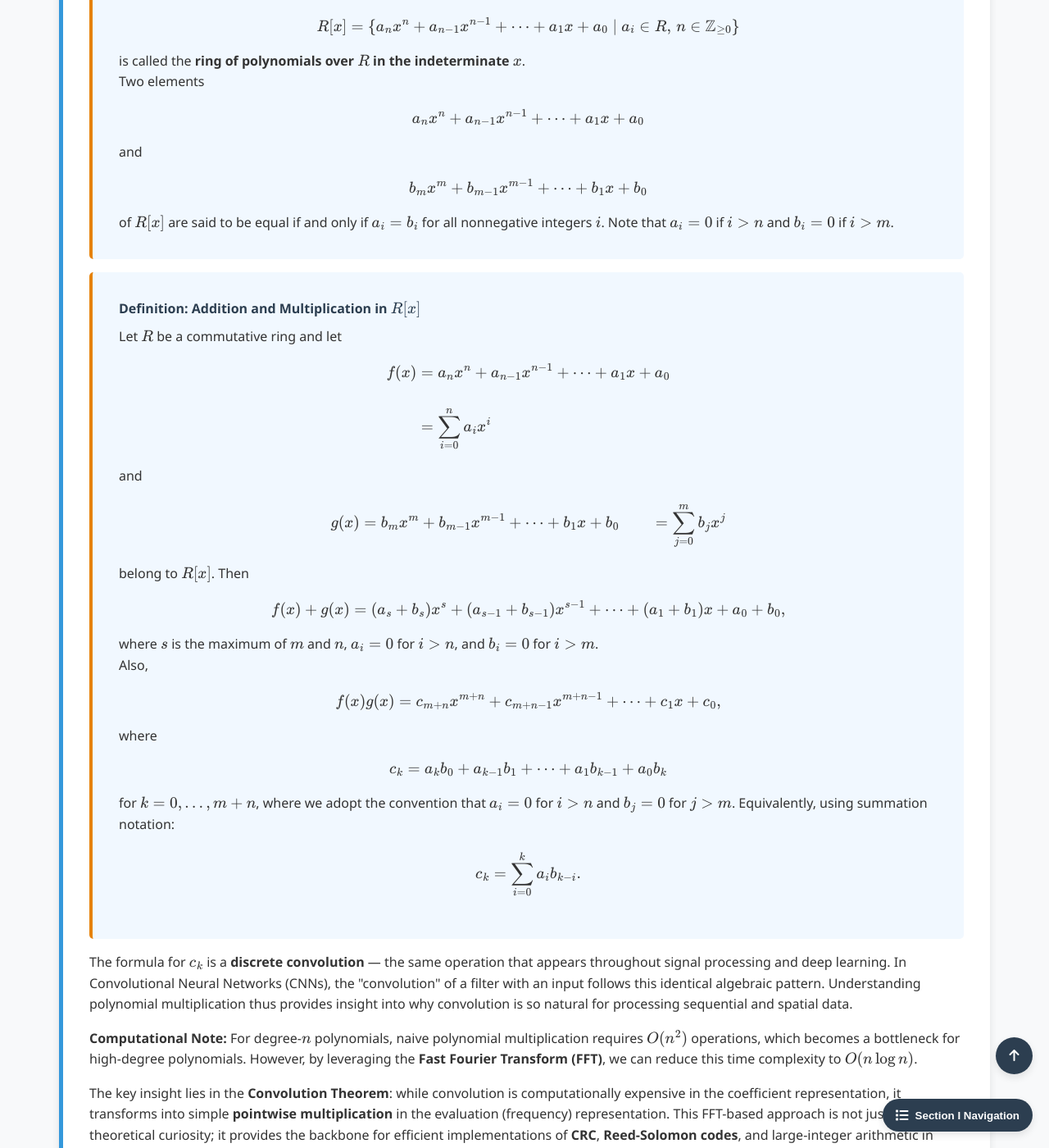
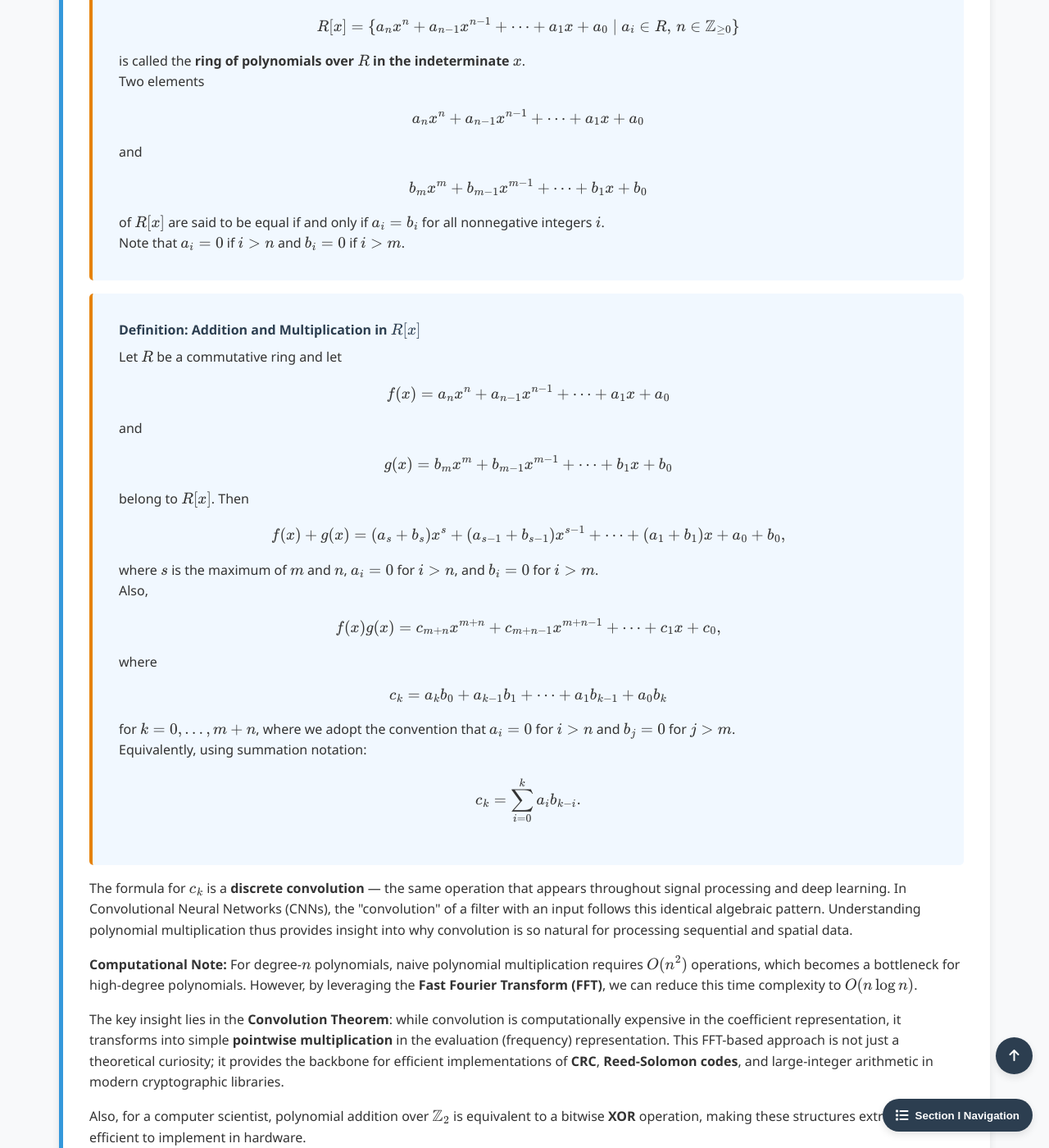
Before and after one commit to Yusukey01/yusukey01.github.io, a Jekyll site: the page built from Mathematics/Linear_algebra/polynomial_rings.html, in a window 1280 px wide and 1400 px high, scrolled down 1022 px. Shown: the whole window at 82% size. Built offline with Jekyll 4.4.1, drawn with Linux system fonts in a browser that asks for light colours.

Commit message:
added more explanations between Theoremes

```diff
--- a/Mathematics/Linear_algebra/polynomial_rings.html
+++ b/Mathematics/Linear_algebra/polynomial_rings.html
@@ -136,25 +136,20 @@ noindex: true
                     \[
                     b_m x^m + b_{m-1} x^{m-1} + \cdots + b_1 x + b_0
                     \]
-                    of \(R[x]\) are said to be equal if and only if \(a_i = b_i\) for all nonnegative integers \(i\). Note
-                    that \(a_i =0\) if \(i > n\) and \(b_i =0\) if \(i > m\).
+                    of \(R[x]\) are said to be equal if and only if \(a_i = b_i\) for all nonnegative integers \(i\).
+                    <br>
+                    Note that \(a_i =0\) if \(i > n\) and \(b_i =0\) if \(i > m\).
                 </div>
 
                 <div class="theorem">
                     <span class="theorem-title">Definition: Addition and Multiplication in \(R[x]\)</span>
                     Let \(R\) be a commutative ring and let
                     \[
-                    \begin{align*}
-                    f(x) &= a_n x^n + a_{n-1} x^{n-1} + \cdots + a_1 x + a_0  \\\\
-                         &= \sum_{i=0}^n a_i x^i
-                    \end{align*}
+                    f(x) = a_n x^n + a_{n-1} x^{n-1} + \cdots + a_1 x + a_0
                     \]
                     and
                     \[
-                    \begin{align*}
-                    g(x) &= b_m x^m + b_{m-1} x^{m-1} + \cdots + b_1 x + b_0
-                         &= \sum_{j=0}^m b_j x^j
-                    \end{align*}
+                    g(x) = b_m x^m + b_{m-1} x^{m-1} + \cdots + b_1 x + b_0
                     \]
                     belong to \(R[x]\).  Then
                     \[
@@ -171,6 +166,7 @@ noindex: true
                     c_k = a_k b_0 + a_{k-1}b_1 + \cdots + a_1 b_{k-1} + a_0 b_k
                     \]
                     for \(k = 0, \ldots , m+n\), where we adopt the convention that \(a_i = 0\) for \(i > n\) and \(b_j = 0\) for \(j > m\).
+                    <br>
                     Equivalently, using summation notation:
                     \[
                     c_k = \sum_{i=0}^k a_i b_{k-i}.
@@ -577,7 +573,7 @@ noindex: true
                     <li><strong>The S-Box:</strong> The AES <em>SubBytes</em> step (the S-Box) relies on calculating the multiplicative inverse
                         \(a^{-1}\) for any byte \(a\). This operation is mathematically defined only because we are working within a field constructed
                         from an irreducible modulus.</li>
-                </ul>
+                </ul><br>
 
                 <p>
                     By treating bitstrings as elements of a field, AES can perform complex transformations that are easily reversible for decryption
```
